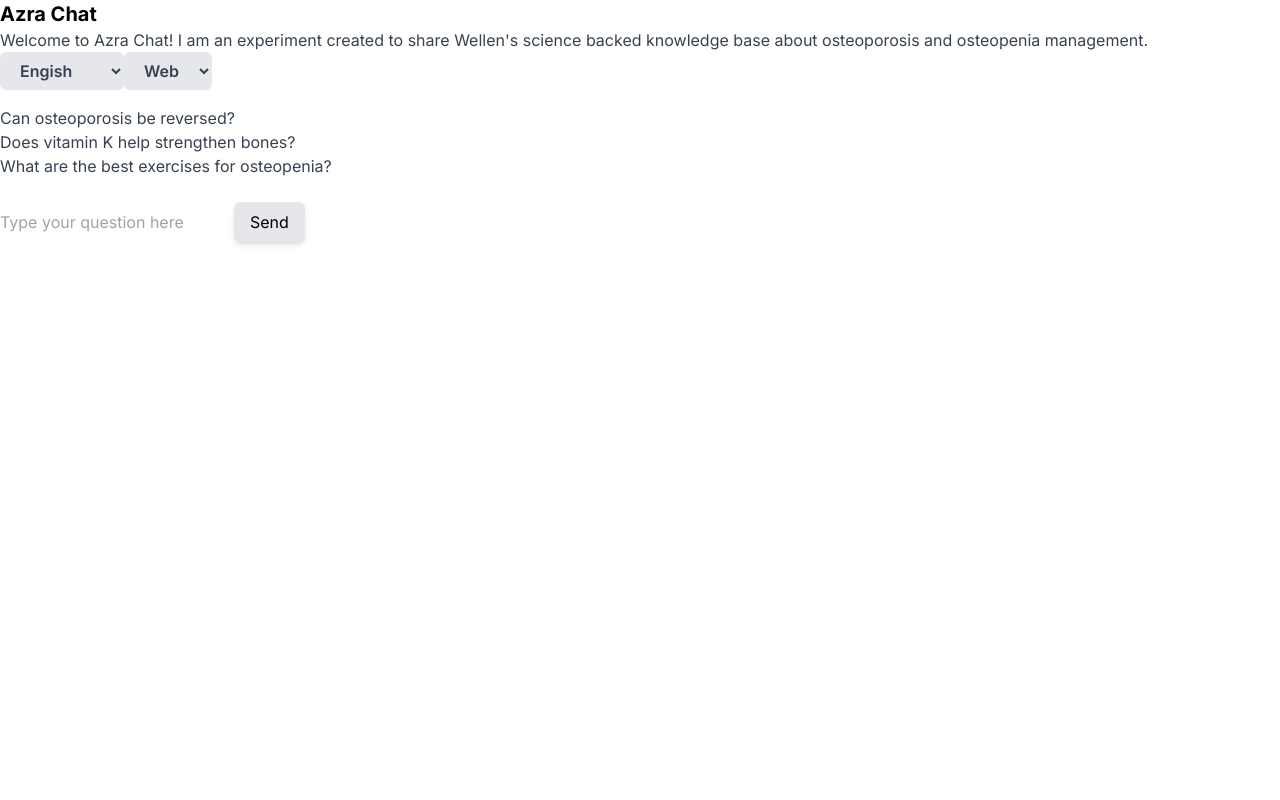
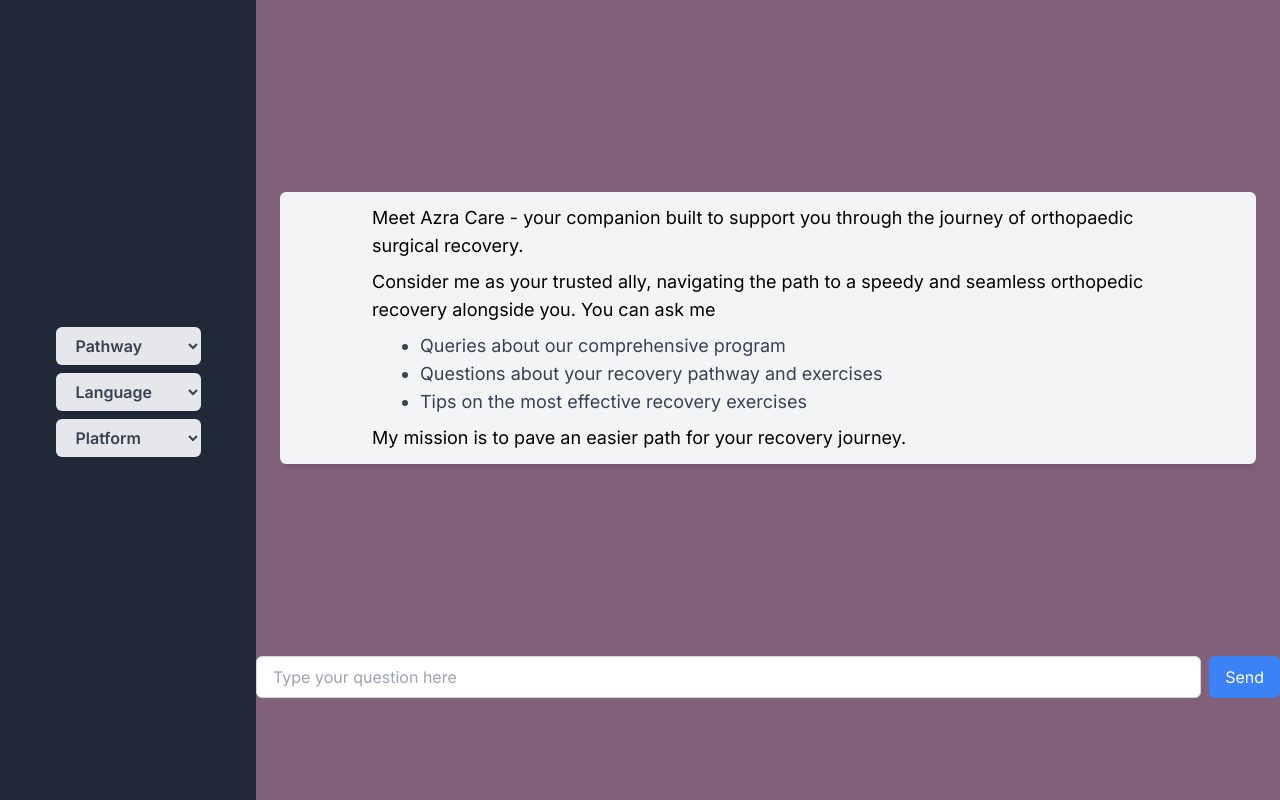
Before and after one commit to daniyalayyaz/azra-ai, a Next.js app: page /chatbot in a window 1280 px wide. Built offline with nearby package versions, Linux system fonts and the light colour scheme.

Commit message:
making of chatbot

```diff
--- /dev/null
+++ b/src/app/chatbot/function.js
@@ -0,0 +1,13 @@
+export const preprocessResponse = (response) => {
+    // Replace all occurrences of \n with <br> tags
+    let processedResponse = response.replace(/\n/g, "<br>");
+
+    // Replace all occurrences of '+' with '&#43;' to preserve the '+'
+    processedResponse = processedResponse.replace(/\+/g, "&#43;");
+
+    return processedResponse;
+};
+
+export  const renderResponseContent = (content) => {
+    return { __html: content };
+  };
--- a/src/app/chatbot/page.js
+++ b/src/app/chatbot/page.js
@@ -2,13 +2,16 @@
 import axios from "axios";
 import React, { useState } from "react";
 import ReactDOM from "react-dom";
+import {preprocessResponse} from "./function"
+
+const queriesData = [
+  "Queries about our comprehensive program",
+  "Questions about your recovery pathway and exercises",
+  "Tips on the most effective recovery exercises",
+];
 
 const AzraChat = () => {
-  const [questions, setQuestions] = useState([
-    "Can osteoporosis be reversed?",
-    "Does vitamin K help strengthen bones?",
-    "What are the best exercises for osteopenia?",
-  ]);
+  const [questions, setQuestions] = useState([]);
   const [messages, setMessages] = useState([]);
   const [question, setQuestion] = useState([]);
   const [loading, setLoading] = useState(false);
@@ -44,10 +47,11 @@
     axios
       .post("https://azra-bot.herokuapp.com/asK_model", data)
       .then((response) => {
+        console.log(response.data.answer,"response")
         setSave([
           ...save,
           question,
-          { role: "assistant", content: response.data.answer },
+          { role: "assistant", content: preprocessResponse(response.data.answer) },
         ]);
         setQuestion({ role: "user", content: "", sources: [], images: [] });
         setLoading(false);
@@ -65,85 +69,180 @@
   };
 
   return (
-    <div>
-      <h1 class="text-xl font-bold">Azra Chat</h1>
+    // <div>
+    //   <h1 className="text-xl font-bold">Azra Chat</h1>
 
-      <p class="text-gray-700">
-        Welcome to Azra Chat! I am an experiment created to share Wellen's
-        science backed knowledge base about osteoporosis and osteopenia
-        management.
-      </p>
-      {/* <select
-        multiple
-        class="bg-blue-50 hover:bg-blue-100 text-gray-900 font-semibold py-2 px-5 rounded-md"
-        id="my-select"
-        data-multiselect
-        onChange={(e)=>console.log(e.target.value)}
-      >
-        <option value="total_shoulder_replacement">
-          total_shoulder_replacement
-        </option>
-        <option value="total_knee_replacement">total_knee_replacement</option>
-        <option value="total_hip_replacement_pathway">
-          total_hip_replacement_pathway
-        </option>
-        <option value="nonoperative_hip_and_knee">
-          nonoperative_hip_and_knee
-        </option>
-      </select> */}
+    //   <p className="text-gray-700">
+    //     Welcome to Azra Chat! I am an experiment created to share Wellen's
+    //     science backed knowledge base about osteoporosis and osteopenia
+    //     management.
+    //   </p>
+    //   {/* <select
+    //     multiple
+    //     className="bg-blue-50 hover:bg-blue-100 text-gray-900 font-semibold py-2 px-5 rounded-md"
+    //     id="my-select"
+    //     data-multiselect
+    //     onChange={(e)=>console.log(e.target.value)}
+    //   >
+    //     <option value="total_shoulder_replacement">
+    //       total_shoulder_replacement
+    //     </option>
+    //     <option value="total_knee_replacement">total_knee_replacement</option>
+    //     <option value="total_hip_replacement_pathway">
+    //       total_hip_replacement_pathway
+    //     </option>
+    //     <option value="nonoperative_hip_and_knee">
+    //       nonoperative_hip_and_knee
+    //     </option>
+    //   </select> */}
+    //   <select
+    //     className="bg-gray-200 hover:bg-gray-300 text-gray-700 font-semibold py-2 px-4 rounded-md"
+    //     onChange={(e) => setMeta({ ...meta, language: e.target.value })}
+    //   >
+    //     <option value="engish">Engish</option>
+    //     <option value="spanish">Spnanish</option>
+    //   </select>
+
+    //   <select
+    //     className="bg-gray-200 hover:bg-gray-300 text-gray-700 font-semibold py-2 px-4 rounded-md"
+    //     onChange={(e) => setMeta({ ...meta, platform: e.target.value })}
+    //   >
+    //     <option value="web"> Web</option>
+    //     <option value="sms">SMS</option>
+    //   </select>
+
+    //   <ul className="list-style-none mt-4">
+    //     {questions.map((question) => (
+    //       <li className="text-gray-700">{question}</li>
+    //     ))}
+    //   </ul>
+    //   <div className="chat-box">
+    //     <ul className="list-style-none mt-4">
+    //       {save.map((ans) =>
+    //         ans?.content
+    //           ?.split("\n")
+    //           .map((value) => (
+    //             <div
+    //               className={
+    //                 ans.role === "user"
+    //                   ? "flex justify-end bg-gray-200 rounded-b p-3 shadow-md"
+    //                   : "flex justify-start bg-gray-100 rounded-t p-1 shadow-md"
+    //               }
+    //             >
+    //               {value}
+    //             </div>
+    //           ))
+    //       )}
+    //     </ul>
+    //     <input
+    //       type="text"
+    //       placeholder="Type your question here"
+    //       name="message"
+    //       value={question?.content}
+    //       onChange={handleQuestionChange}
+    //     />
+    //     <button
+    //       className="mt-2 px-4 py-2 bg-gray-200 rounded-md shadow-md"
+    //       onClick={handleMessageSubmit}
+    //       disabled={loading}
+    //     >
+    //       {loading ? "PLease wait I am Thinking ...." : "Send"}
+    //     </button>
+    //   </div>
+    // </div>
+    <div className="flex h-screen">
+      <div className="w-1/5 bg-gray-800 text-white flex flex-col justify-center items-center">
+        <div className="flex flex-col justify-center items-center mb-4">
           <select
-        class="bg-gray-200 hover:bg-gray-300 text-gray-700 font-semibold py-2 px-4 rounded-md"
+            className="w-full bg-gray-200 hover:bg-gray-300 text-gray-700 font-semibold py-2 px-4 rounded-md"
             onChange={(e) => setMeta({ ...meta, language: e.target.value })}
           >
+            <option value="Pathway">Pathway</option>
             <option value="engish">Engish</option>
             <option value="spanish">Spnanish</option>
           </select>
 
           <select
-        class="bg-gray-200 hover:bg-gray-300 text-gray-700 font-semibold py-2 px-4 rounded-md"
+            className="w-full bg-gray-200 hover:bg-gray-300 text-gray-700 font-semibold py-2 px-4 m-2 rounded-md"
+            onChange={(e) => setMeta({ ...meta, language: e.target.value })}
+          >
+            <option value="Language">Language</option>
+            <option value="engish">Engish</option>
+            <option value="spanish">Spnanish</option>
+          </select>
+
+          <select
+            className="w-full bg-gray-200 hover:bg-gray-300 text-gray-700 font-semibold py-2 px-4 rounded-md"
             onChange={(e) => setMeta({ ...meta, platform: e.target.value })}
           >
+            <option value="Platform">Platform</option>
             <option value="web"> Web</option>
             <option value="sms">SMS</option>
           </select>
+        </div>
+      </div>
 
-      <ul class="list-style-none mt-4">
-        {questions.map((question) => (
-          <li class="text-gray-700">{question}</li>
+      <div style={{background:"#816179"}} className="flex-1 justify-center items-center">
+        <div className="container mx-auto">
+          <div className="flex flex-col justify-center items-center mx-6 my-6 overflow-y-scroll  h-[38rem]">
+            <div className="bg-gray-100 p-3 rounded-md shadow-md w-full">
+              <p className="mx-20 mb-2 text-lg">
+                Meet Azra Care - your companion built to support you through the
+                journey of orthopaedic surgical recovery.
+              </p>
+              <p className="mx-20 mb-2 text-lg">
+                Consider me as your trusted ally, navigating the path to a
+                speedy and seamless orthopedic recovery alongside you. You can
+                ask me
+              </p>
+              <ul className="list-disc mx-20 ml-[8rem]">
+                {queriesData.map((query) => (
+                  <li className="text-gray-700 text-lg" key={query}>
+                    {query}
+                  </li>
                 ))}
               </ul>
-      <div class="chat-box">
-        <ul class="list-style-none mt-4">
+              <p className="mt-2 mx-20 text-lg">
+                My mission is to pave an easier path for your recovery journey.
+              </p>
+            </div>
+            <div className="chat-box">
+              <div>
                 {save.map((ans) =>
-            ans?.content
-              ?.split("\n")
-              .map((value) => (
+                  ans?.content?.split("\n").map((value,index) => (
                     <div
-                  class={
+                    key={index}
+                      className={
                         ans.role === "user"
-                      ? "flex justify-end bg-gray-200 rounded-b p-3 shadow-md"
-                      : "flex justify-start bg-gray-100 rounded-t p-1 shadow-md"
+                          ? "flex justify-end items-end "
+                          : "flex justify-start "
                       }
                     >
-                  {value}
+                      {value?.length > 0 && <p className={ ans.role === "user" ? "max-w-[50%] bg-cyan-400 rounded-md p-3 my-6 shadow-md" : "bg-gray-100 rounded-md p-3 shadow-md max-w-[50%]"}>{value}</p>}
                     </div>
                   ))
                 )}
-        </ul>
+              </div>
+            </div>
+          </div>
+          {/* Make input field which have send button and this should be placed at end of main div */}
+          <div className="w-full flex mt-4 mx-auto">
             <input
               type="text"
               placeholder="Type your question here"
-          name="message"
+              className="flex-1 bg-white border border-gray-300 rounded-md py-2 px-4 mr-2"
               value={question?.content}
               onChange={handleQuestionChange}
             />
             <button
-          class="mt-2 px-4 py-2 bg-gray-200 rounded-md shadow-md"
+              className="bg-blue-500 text-white rounded-md py-2 px-4"
               onClick={handleMessageSubmit}
               disabled={loading}
             >
-          {loading ? "PLease wait I am Thinking ...." : "Send"}
+              {loading ? "Please wait, I am thinking..." : "Send"}
             </button>
+          </div>
+        </div>
       </div>
     </div>
   );
```
Lines whose indentation alone changed are shown as unchanged.
